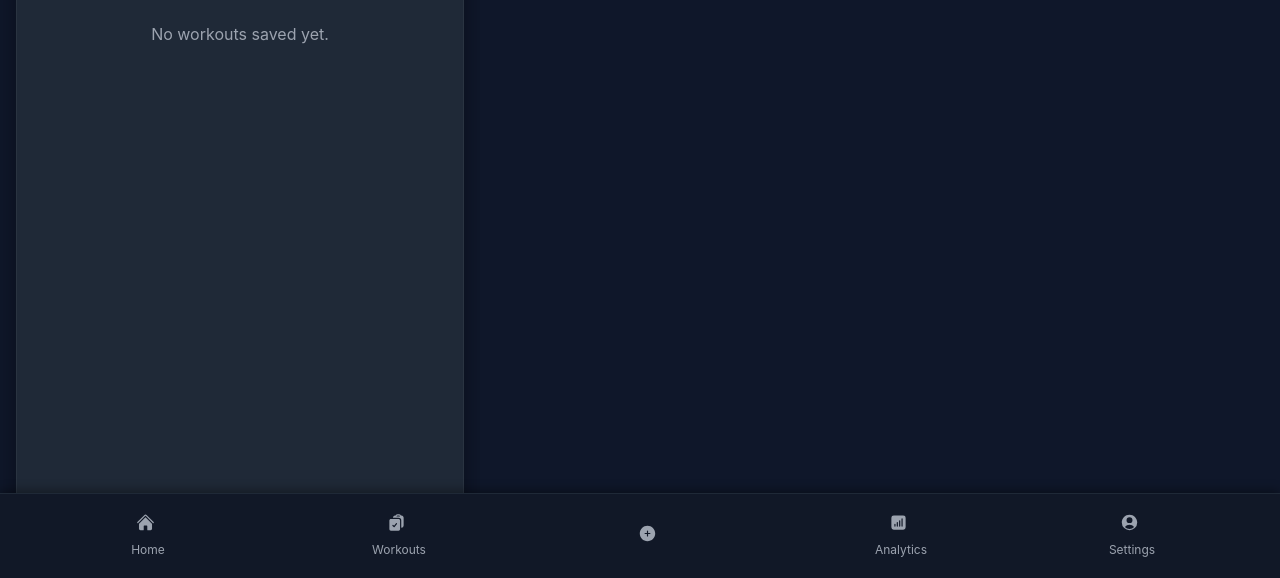
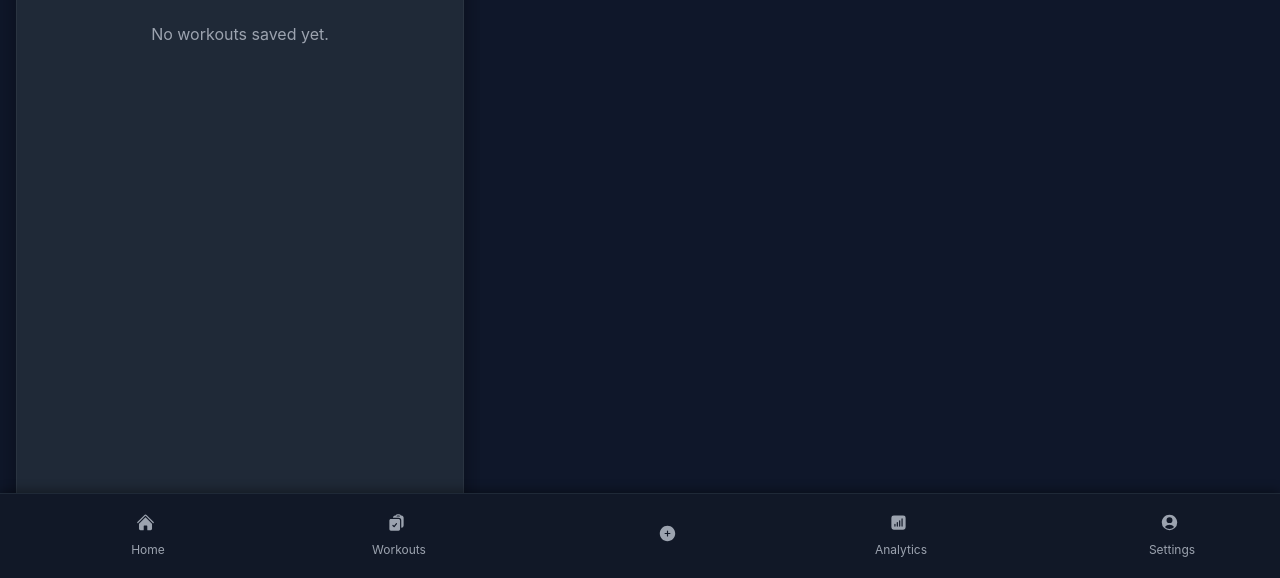
Before and after one commit to lucaswood082-dot/AscendTracker, a website: page public/view.html in a window 1280 px wide. Shown: the part 222-800 px from the top of the page. Drawn offline with Linux system fonts and the light colour scheme.

Commit message:
Fix clear modal + DOM structure

```diff
--- a/public/style.css
+++ b/public/style.css
@@ -1937,11 +1937,11 @@ select:active {
   top: 0px; left: 15px;
 }
 .bottom-nav button[data-page="workout"] {
-  top: 0px; left: 10px;
+  top: 0px; left: 30px;
 }
 .bottom-nav button[data-page="analytics"] {
   top: 0px; left: 5px;
 }
 .bottom-nav button[data-page="settings"] {
-  top: 0px; left: -20px;
-}
+  top: 0px; left: 20px;
+}
```
